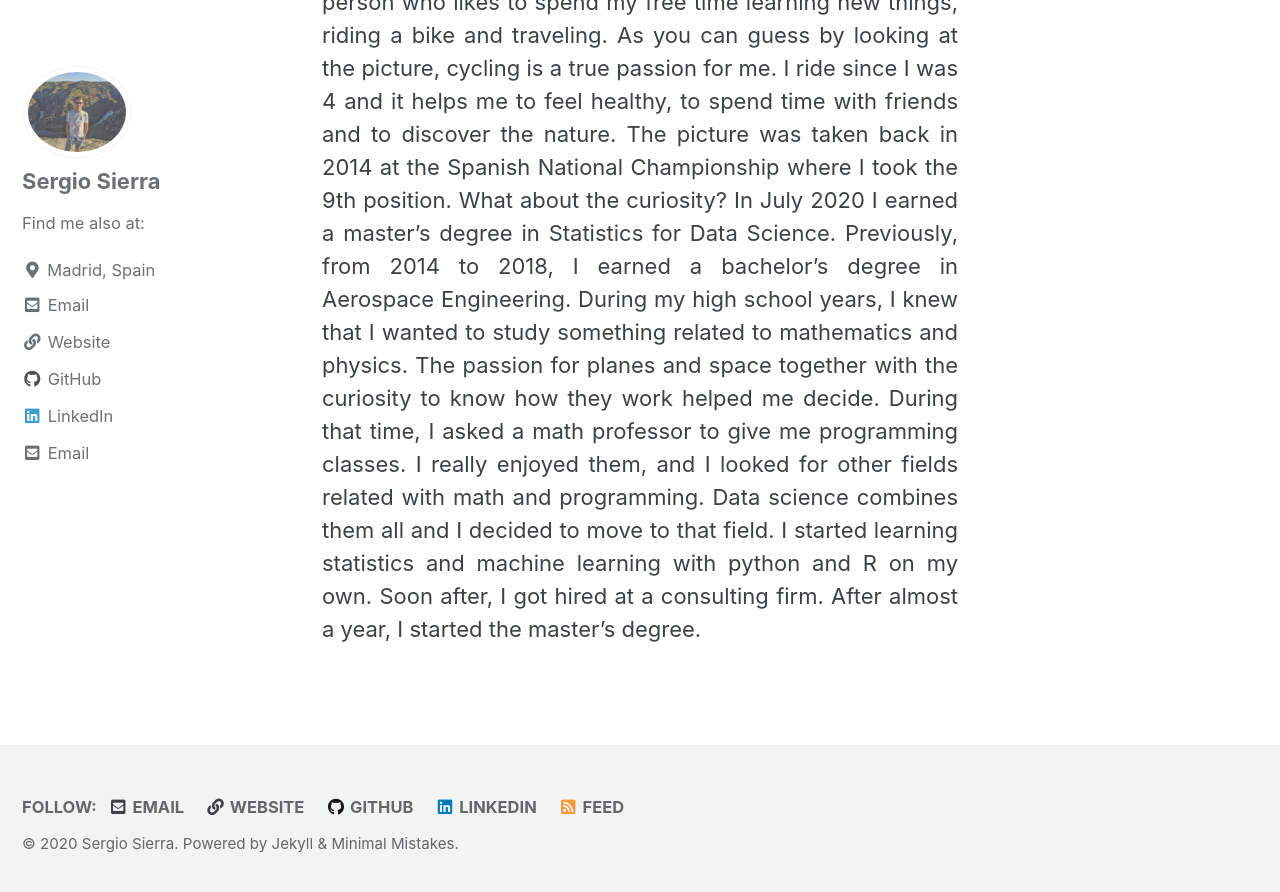
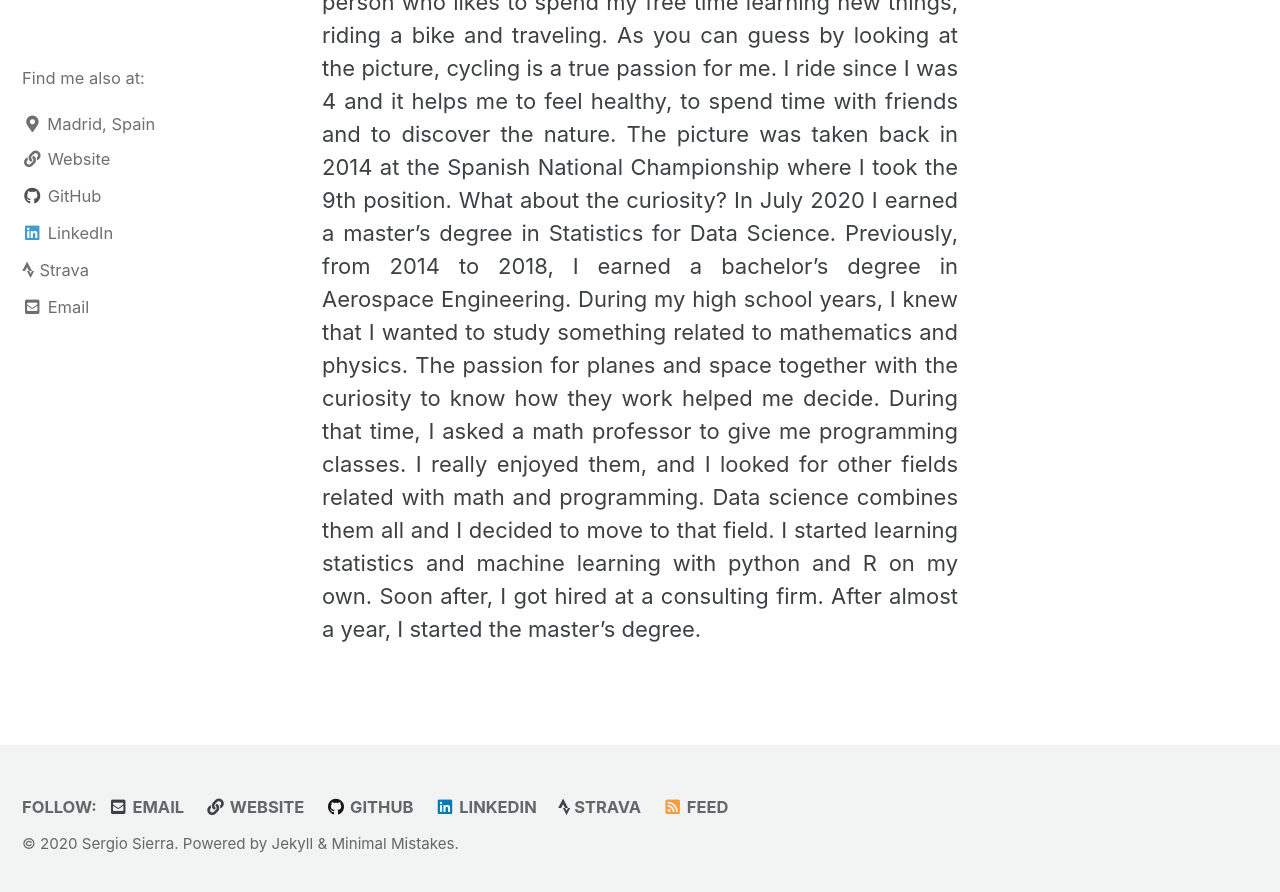
Before and after one commit to sesiga/sesiga.github.io, a Jekyll site: the page built from _pages/about.md, in a window 1280 px wide and 900 px high, scrolled down 778 px. Shown: the top 892 px of the window. Built offline with Jekyll 4.4.1, drawn with Linux system fonts in a browser that asks for light colours; cached includes are drawn as plain includes.

Commit message:
update _config.yml

```diff
--- a/_config.yml
+++ b/_config.yml
@@ -21,11 +21,11 @@ title_separator          : "-"
 subtitle                 : # site tagline that appears below site title in masthead
 name                     : "Sergio Sierra"
 description              : "Hi all! I invite you to navigate over the projects I have worked on."
-url                      : "https://sesiga.github.io"
+url                      : https://www.sergiosierrag.com/ #"https://sesiga.github.io"
 baseurl                  : # the subpath of your site, e.g. "/blog"
 repository               : # GitHub username/repo-name e.g. "mmistakes/minimal-mistakes"
 teaser                   : #"/assets/images/portrait.jpg"
-logo                     : "/images/portrait.jpg"
+logo                     : "/images/portrait.jpeg"
 masthead_title           : # overrides the website title displayed in the masthead, use " " for no title
 # breadcrumbs            : false # true, false (default)
 words_per_minute         : 200
@@ -96,24 +96,27 @@ analytics:
 
 # Site Author
 author:
-  name             : "Sergio Sierra"
-  avatar           : /images/portrait2.jpeg
+  name             : #"Sergio Sierra"
+  avatar           : #/images/portrait2.jpeg
   bio              : "Find me also at:"
   location         : "Madrid, Spain"
   email            : "s.sierra.garrido@gmail.com"
   links:
-    - label: "Email"
-      icon: "fas fa-fw fa-envelope-square"
-      url: "mailto:s.sierra.garrido@gmail.com"
+    # - label: "Email"
+    #   icon: "fas fa-fw fa-envelope-square"
+    #   url: "mailto:s.sierra.garrido@gmail.com"
     - label: "Website"
       icon: "fas fa-fw fa-link"
-      url: "https://sesiga.github.io"
+      url: "https://www.sergiosierrag.com/"
     - label: "GitHub"
       icon: "fab fa-fw fa-github"
       url: "https://github.com/sesiga"
     - label: "LinkedIn"
       icon: "fab fa-fw fa-linkedin"
       url: "https://www.linkedin.com/in/sergio-sierra-garrido/"
+    - label: "Strava"
+      icon: "fab fa-strava"
+      url: "https://www.strava.com/athletes/4697743"
 
 # Site Footer
 footer:
@@ -123,13 +126,16 @@ footer:
       url: "mailto:s.sierra.garrido@gmail.com"
     - label: "Website"
       icon: "fas fa-fw fa-link"
-      url: "https://sesiga.github.io"
+      url: "https://www.sergiosierrag.com/"
     - label: "GitHub"
       icon: "fab fa-fw fa-github"
       url: "https://github.com/sesiga"
     - label: "LinkedIn"
       icon: "fab fa-fw fa-linkedin"
       url: "https://www.linkedin.com/in/sergio-sierra-garrido/"
+    - label: "Strava"
+      icon: "fab fa-strava"
+      url: "https://www.strava.com/athletes/4697743"
 
 
 # Reading Files
```
